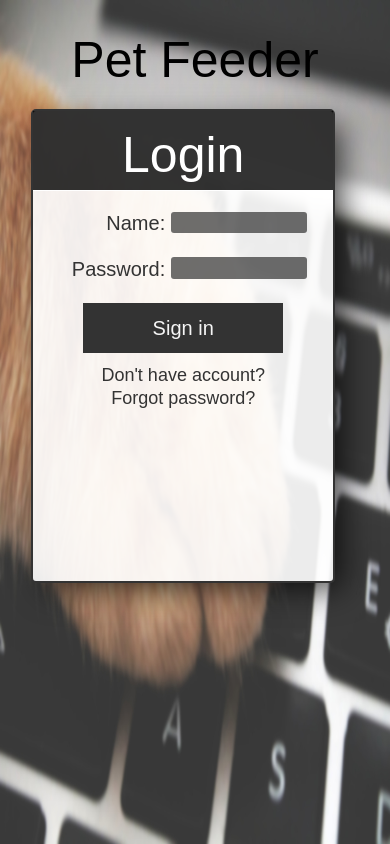
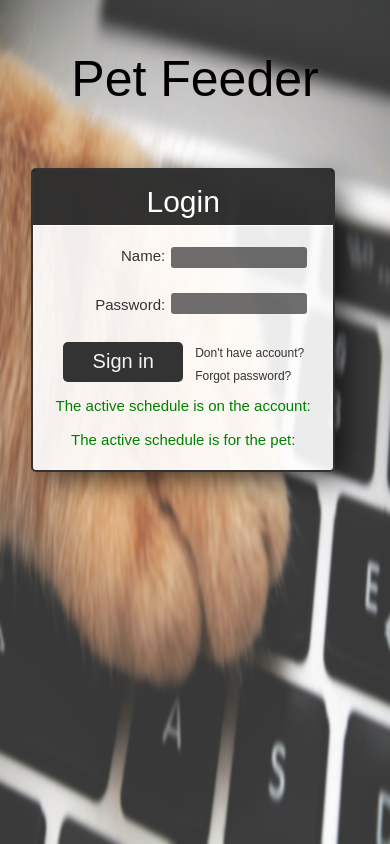
Before and after one commit to AlutkaG/PetFeeder, a React (Create React App) app: page /login in a window 390 px wide. Built offline with nearby package versions, Linux system fonts and the light colour scheme; no server answers; the HTML template or start-up script is replaced by a standard one.

Commit message:
change login css

```diff
--- a/src/components/Login/Login.css
+++ b/src/components/Login/Login.css
@@ -66,12 +66,42 @@
 	margin-top: 20px;
 }
 
+.loginTitle {
+	font-size: 50px;
+	margin-bottom: 7%;
+	padding-bottom: 2%;
+	padding-top: 5%;
+	border-style: none none solid none;
+	border-width: 1px;
+	color: white;
+	background-color: rgba(0, 0, 0, 0.8);
+}
+
+.loginLink {
+	font-size: 18px;
+	text-decoration: none;
+}
+
+.scheduleInfo {
+	color: green;
+	margin-top: 4%;
+	font-size: 20px;
+}
+
 @media (max-width: 500px) {
 	.loginBox {
 		width: 300px;
-		height: 470px;
+		height: 300px;
 		margin-left: 8%;
 		font-size: 20px;
+		margin-top: 60px;
+	}
+	.columnLeftLogin {
+		font-size: 15px;
+	}
+
+	.loginTitle {
+		font-size: 30px;
 	}
 
 	.loginBig {
@@ -79,11 +109,25 @@
 	}
 	.appNameLogin {
 		font-size: 50px;
-		padding-top: 8%;
+		padding-top: 50px;
 		color: black;
 	}
 	.pswdMarginTop {
-		margin-top: 0;
+		margin-top: 15px;
+	}
+
+	.buttonSignIn {
+		height: 40px;
+		width: 120px;
+		border-radius: 5px;
+	}
+
+	.loginLink {
+		font-size: 12px;
+	}
+
+	.scheduleInfo {
+		font-size: 15px;
 	}
 }
 
--- a/src/components/Login/Login.js
+++ b/src/components/Login/Login.js
@@ -23,13 +23,14 @@ const AddLoginSchema = Yup.object().shape({
 });
 
 function Login() {
-	const [user, setUser] = useState(0);
-	const [pet, setPet] = useState(0);
+	const [user, setUser] = useState("");
+	const [pet, setPet] = useState("");
 	const { isLogged, setIsLogged } = useContext(LoggedContext);
 	const [error, setError] = useState("");
 	const history = useHistory();
 	const [color, setColor] = useState("#333333");
 	const usr = Cookies.get("user");
+	const [isActive, setIsActive] = useState(0);
 	const key = "P9T8F7R1A1P";
 
 	const handleSubmit = (event) => {
@@ -68,9 +69,13 @@ function Login() {
 				"https://alarmist-donkey-0357.dataplicity.io/api/v1/displayActivePet/" +
 					key
 			);
-			setPet(result.data.pet);
-			setUser(result.data.user);
-			console.log(result);
+			if (result.data.pet == "undefined") {
+				setIsActive(1);
+			} else {
+				setPet(result.data.pet);
+				setUser(result.data.user);
+			}
+			console.log(result.data.pet);
 		};
 		fetchData();
 	}, []);
@@ -79,20 +84,7 @@ function Login() {
 		<div className='loginBody'>
 			<div className='appNameLogin'>Pet Feeder</div>
 			<div className='loginBox'>
-				<div
-					style={{
-						fontSize: "50px",
-						marginBottom: "7%",
-						paddingBottom: "2%",
-						paddingTop: "5%",
-						borderStyle: "none none solid none",
-						borderWidth: "1px",
-						color: "white",
-						backgroundColor: "rgba(0,0,0,0.8)",
-					}}
-				>
-					Login
-				</div>
+				<div className='loginTitle'>Login</div>
 				<Formik
 					initialValues={{
 						name: "",
@@ -144,7 +136,7 @@ function Login() {
 									</div>
 								</div>
 							</div>
-							<div className='row loginBig'>
+							<div className='row '>
 								<div
 									style={{
 										width: "50%",
@@ -171,9 +163,8 @@ function Login() {
 										to='/register'
 										onMouseEnter={() => setColor("black")}
 										onMouseLeave={() => setColor("#333333")}
+										className='loginLink'
 										style={{
-											fontSize: "18px",
-											textDecoration: "none",
 											color: color,
 										}}
 									>
@@ -184,9 +175,8 @@ function Login() {
 										to='/forgotPassword'
 										onMouseEnter={() => setColor("black")}
 										onMouseLeave={() => setColor("#333333")}
+										className='loginLink'
 										style={{
-											fontSize: "18px",
-											textDecoration: "none",
 											color: color,
 										}}
 									>
@@ -194,51 +184,13 @@ function Login() {
 									</Link>
 								</div>
 							</div>
-							<div className='loginSmall'>
-								{" "}
-								<input
-									style={{ marginBottom: "10px" }}
-									className='buttonSignIn'
-									type='submit'
-									value='Sign in'
-								/>
-								<br />
-								<Link
-									to='/register'
-									onMouseEnter={() => setColor("black")}
-									onMouseLeave={() => setColor("#333333")}
-									style={{
-										fontSize: "18px",
-										textDecoration: "none",
-										color: color,
-									}}
-								>
-									Don't have account?
-								</Link>
-								<br />
-								<Link
-									to='/forgotPassword'
-									onMouseEnter={() => setColor("black")}
-									onMouseLeave={() => setColor("#333333")}
-									style={{
-										fontSize: "18px",
-										textDecoration: "none",
-										color: color,
-									}}
-								>
-									Forgot password?
-								</Link>
-							</div>
-							{user == 0 ? null : (
-								<div
-									style={{
-										color: "green",
-										marginTop: "4%",
-										fontSize: "20px",
-									}}
-								>
-									The active schedule is on the account: {user} <br />
-									The active schedule is for the pet: {pet}
+
+							{user == "undefined" ? null : (
+								<div className='scheduleInfo'>
+									The active schedule is on the account: <br />
+									{user} <br />
+									The active schedule is for the pet:
+									<br /> {pet}
 								</div>
 							)}
 							<div style={{ color: "red", marginTop: "4%", fontSize: "20px" }}>
```
Also changed, not shown: 1 other file (tests, documents, lock files or other folders).
